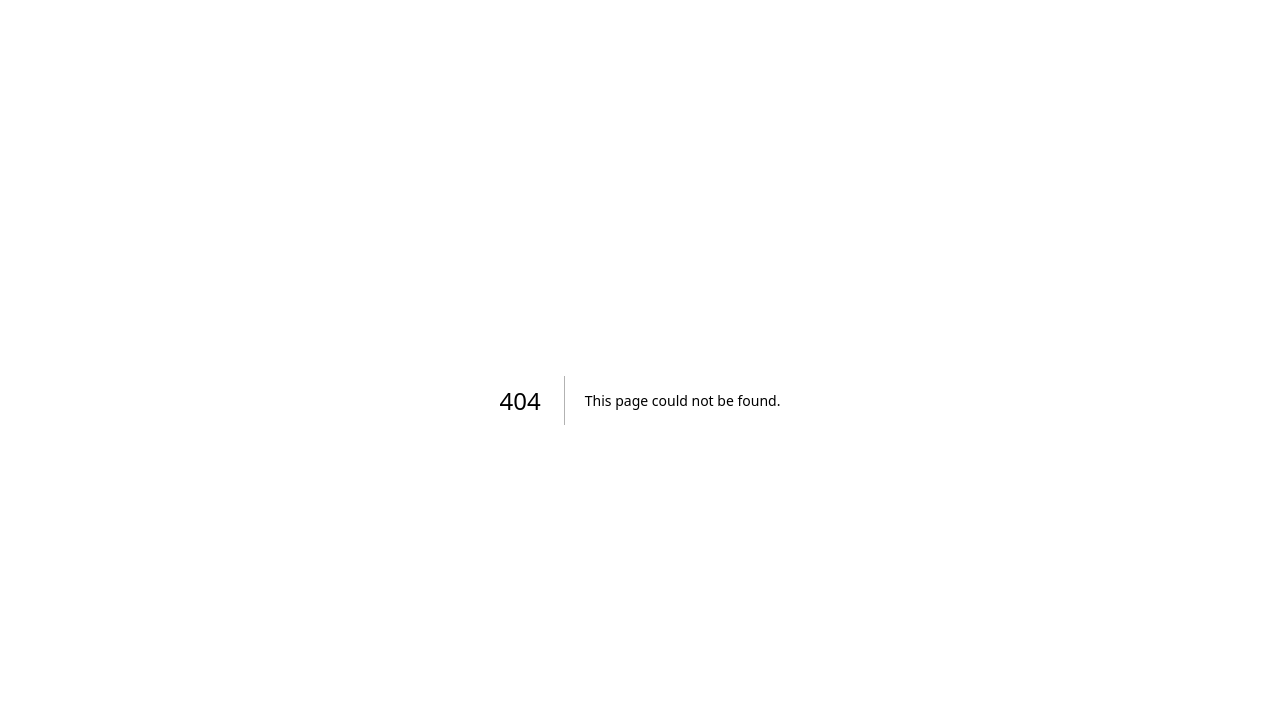
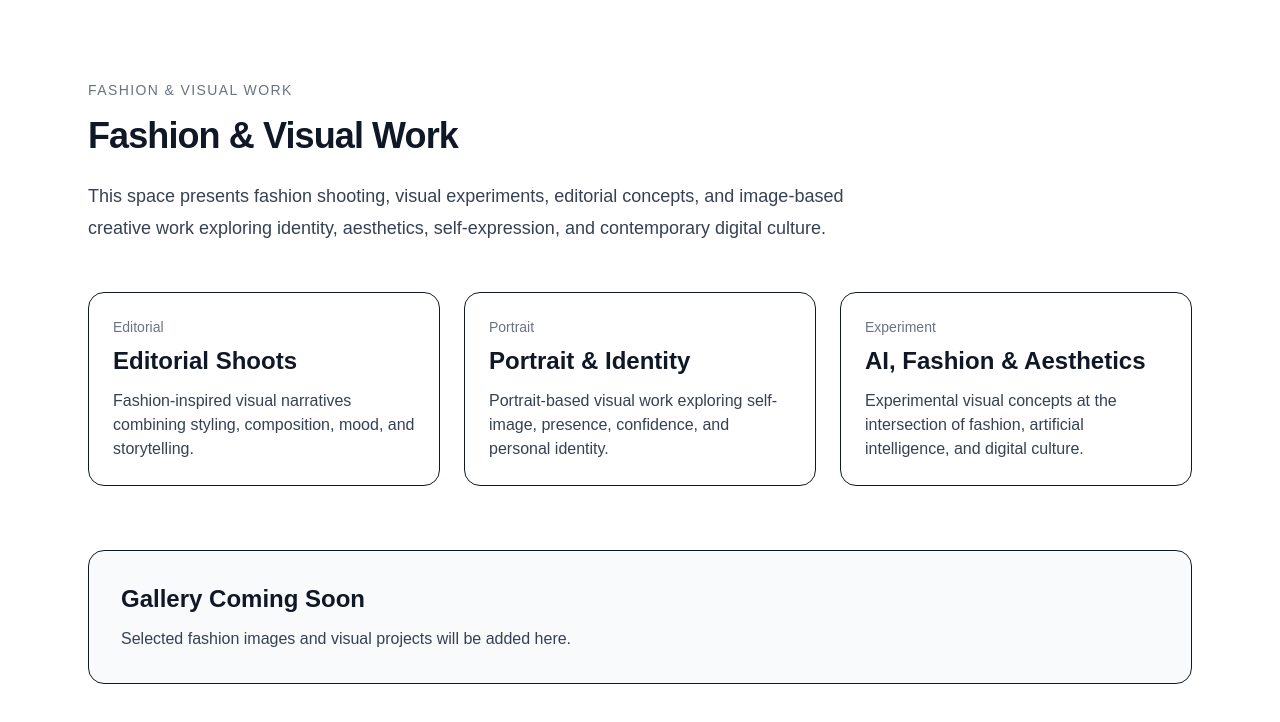
Before and after one commit to Hongleili/honglei-site, a Next.js app: page /fashion in a window 1280 px wide. Before the commit this address had no page. Shown: the top 722 px of the page. Built offline with nearby package versions, Linux system fonts and the light colour scheme.

Commit message:
Add fashion visual work page

```diff
--- /dev/null
+++ b/app/fashion/page.tsx
@@ -0,0 +1,63 @@
+export default function FashionPage() {
+  return (
+    <main className="min-h-screen bg-white text-gray-900">
+      <section className="mx-auto max-w-6xl px-6 py-20">
+        <p className="text-sm uppercase tracking-widest text-gray-500">
+          Fashion & Visual Work
+        </p>
+
+        <h1 className="mt-4 text-4xl font-bold tracking-tight">
+          Fashion & Visual Work
+        </h1>
+
+        <p className="mt-6 max-w-3xl text-lg leading-8 text-gray-700">
+          This space presents fashion shooting, visual experiments, editorial
+          concepts, and image-based creative work exploring identity,
+          aesthetics, self-expression, and contemporary digital culture.
+        </p>
+
+        <div className="mt-12 grid gap-6 md:grid-cols-3">
+          <article className="rounded-2xl border p-6">
+            <p className="text-sm text-gray-500">Editorial</p>
+            <h2 className="mt-2 text-2xl font-semibold">
+              Editorial Shoots
+            </h2>
+            <p className="mt-3 text-gray-700">
+              Fashion-inspired visual narratives combining styling,
+              composition, mood, and storytelling.
+            </p>
+          </article>
+
+          <article className="rounded-2xl border p-6">
+            <p className="text-sm text-gray-500">Portrait</p>
+            <h2 className="mt-2 text-2xl font-semibold">
+              Portrait & Identity
+            </h2>
+            <p className="mt-3 text-gray-700">
+              Portrait-based visual work exploring self-image, presence,
+              confidence, and personal identity.
+            </p>
+          </article>
+
+          <article className="rounded-2xl border p-6">
+            <p className="text-sm text-gray-500">Experiment</p>
+            <h2 className="mt-2 text-2xl font-semibold">
+              AI, Fashion & Aesthetics
+            </h2>
+            <p className="mt-3 text-gray-700">
+              Experimental visual concepts at the intersection of fashion,
+              artificial intelligence, and digital culture.
+            </p>
+          </article>
+        </div>
+
+        <div className="mt-16 rounded-2xl border bg-gray-50 p-8">
+          <h2 className="text-2xl font-semibold">Gallery Coming Soon</h2>
+          <p className="mt-3 text-gray-700">
+            Selected fashion images and visual projects will be added here.
+          </p>
+        </div>
+      </section>
+    </main>
+  );
+}
--- /dev/null
+++ b/app/writing/page.tsx
@@ -0,0 +1,34 @@
+export default function WritingPage() {
+  return (
+    <main className="min-h-screen bg-white text-gray-900">
+      <section className="mx-auto max-w-5xl px-6 py-20">
+        <p className="text-sm uppercase tracking-widest text-gray-500">
+          Creative Writing
+        </p>
+
+        <h1 className="mt-4 text-4xl font-bold tracking-tight">
+          Creative Writing
+        </h1>
+
+        <p className="mt-6 max-w-3xl text-lg leading-8 text-gray-700">
+          This space brings together creative writing, essays, reflections,
+          and experimental notes on digital society, identity, memory,
+          technology, fashion, and human experience.
+        </p>
+
+        <div className="mt-12 grid gap-6 md:grid-cols-2">
+          <article className="rounded-2xl border p-6">
+            <p className="text-sm text-gray-500">Essay</p>
+            <h2 className="mt-2 text-2xl font-semibold">
+              Notes on Digital Life
+            </h2>
+            <p className="mt-3 text-gray-700">
+              Reflections on platforms, algorithms, attention, and everyday
+              human experience.
+            </p>
+          </article>
+        </div>
+      </section>
+    </main>
+  );
+}
```
